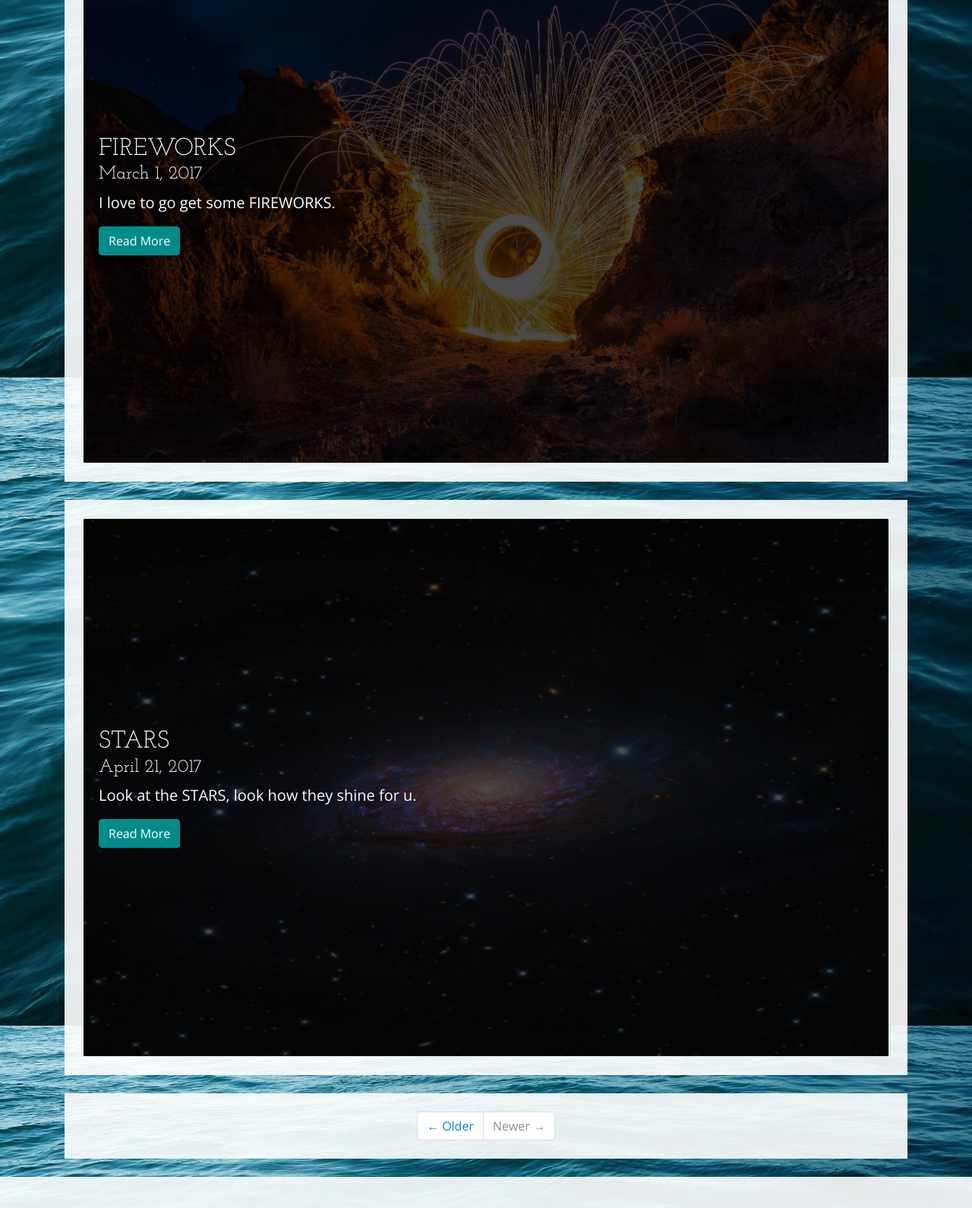
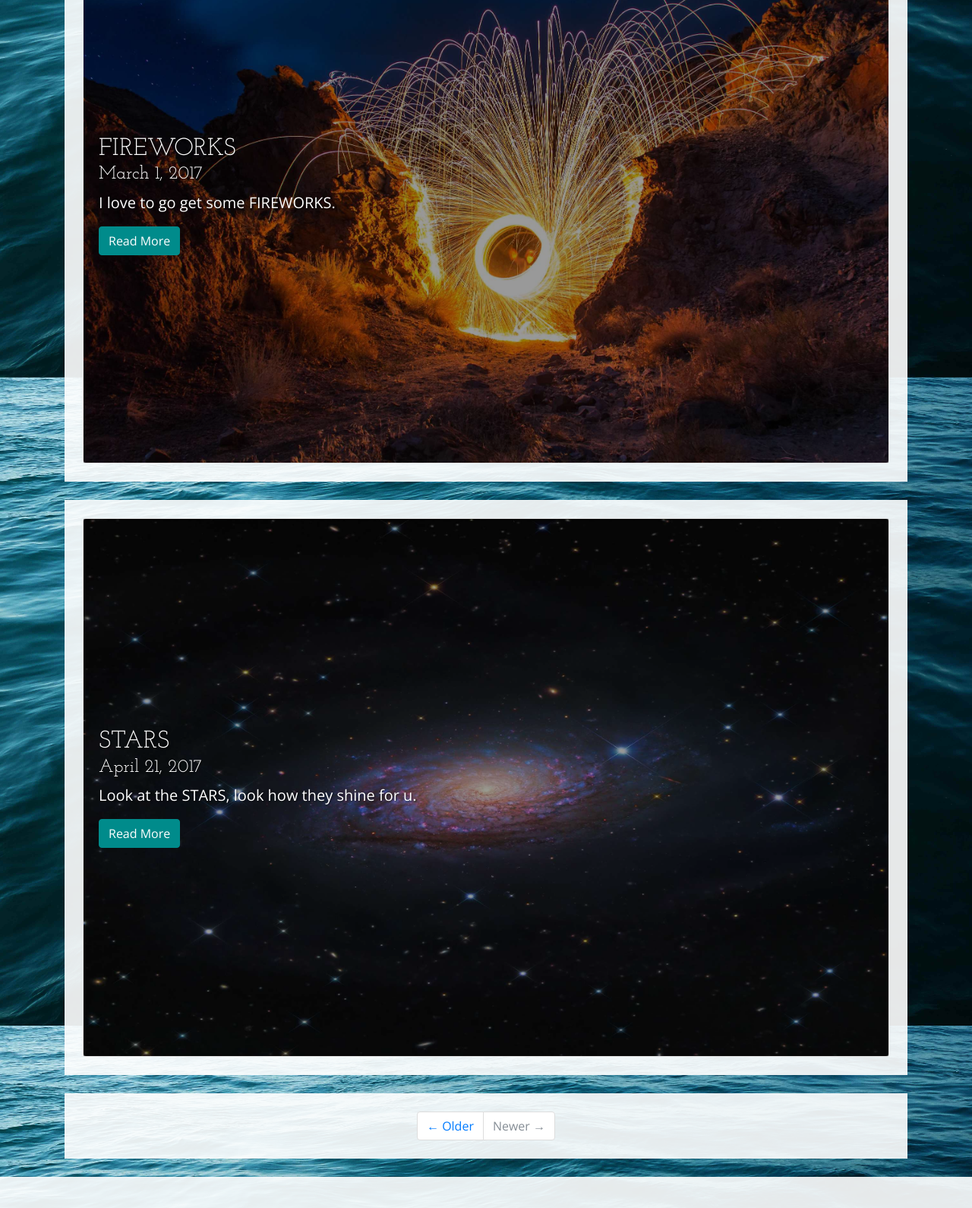
Before and after one commit to Esther-Guo/PlanetB612, a website: page blog.html in a window 1280 px wide. Shown: the part 1210-2800 px from the top of the page at 76% size. Drawn offline with nearby package versions, Linux system fonts and the light colour scheme.

Commit message:
透明度

```diff
--- a/blog.html
+++ b/blog.html
@@ -58,7 +58,7 @@
       <div class="bg-faded p-4 my-4">
         <div class="card card-inverse">
           <img class="card-img img-fluid w-100" src="img/p1.jpg" alt="">
-          <div class="card-img-overlay bg-overlay haha">
+          <div class="card-img-overlay bg-overlay bg-cover haha">
             <div class="hahaha">
                 <h2 class="card-title text-shadow text-white text-uppercase mb-0 ">Hope</h2>
                 <h4 class="text-shadow text-white">March 1, 2017</h4>
@@ -72,7 +72,7 @@
       <div class="bg-faded p-4 my-4">
         <div class="card card-inverse">
           <img class="card-img img-fluid w-100" src="img/p2.jpg" alt="">
-          <div class="card-img-overlay bg-overlay haha">
+          <div class="card-img-overlay bg-overlay bg-cover haha">
             <div class="hahaha">
                 <h2 class="card-title text-shadow text-white text-uppercase mb-0">Fireworks</h2>
                 <h4 class="text-shadow text-white">March 1, 2017</h4>
@@ -86,7 +86,7 @@
       <div class="bg-faded p-4 my-4">
         <div class="card card-inverse">
           <img class="card-img img-fluid w-100" src="img/p3.jpg" alt="">
-          <div class="card-img-overlay bg-overlay haha">
+          <div class="card-img-overlay bg-overlay bg-cover haha">
             <div class="hahaha">
             <h2 class="card-title text-shadow text-white text-uppercase mb-0">Stars</h2>
             <h4 class="text-shadow text-white">April 21, 2017</h4>
--- a/css/business-casual.css
+++ b/css/business-casual.css
@@ -56,6 +56,10 @@ h1 {
   background-color: rgba(0, 0, 0, 0.7);
 }
 
+.bg-cover {
+  background-color: rgba(0, 0, 0, 0.4);
+}
+
 hr.divider {
   border-color: #292b2c;
   max-width: 250px;
```
